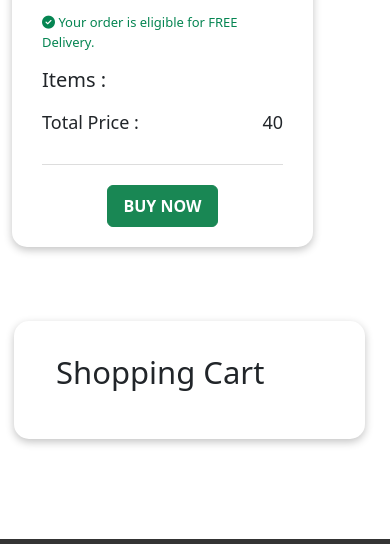
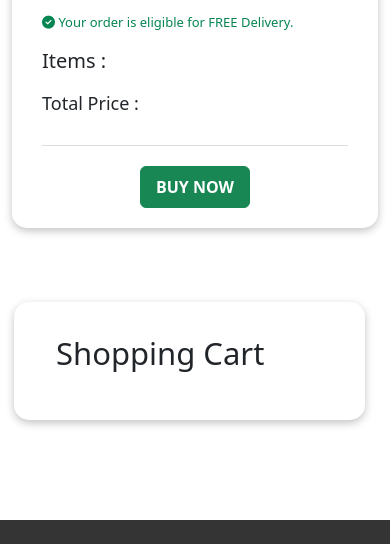
Before and after one commit to mahmoud45rashad/store, a plain HTML site: page cart.html in a window 390 px wide. Shown: the part 377-921 px from the top of the page. Drawn offline with Linux system fonts and the light colour scheme.

Commit message:
cart.html

```diff
--- a/cart.html
+++ b/cart.html
@@ -382,7 +382,7 @@
     <div class="container-fluid">
 
         <div class="row">
-          <div class="cart cart-mobil col-10">
+          <div class="cart cart-mobil col-sm-10">
             <div class="total ">
               <div class="total-header">
                  <h3> Total Amount </h3>
@@ -395,7 +395,7 @@
                   </div>
                   <div class="total-pric" >
                       <h4>Total Price :</h4>
-                      <h4 id="total-pric">40</h4>
+                      <h4 id="total-pric"></h4>
                   </div>
 
                   <!-- <div class="total-topay">
```
